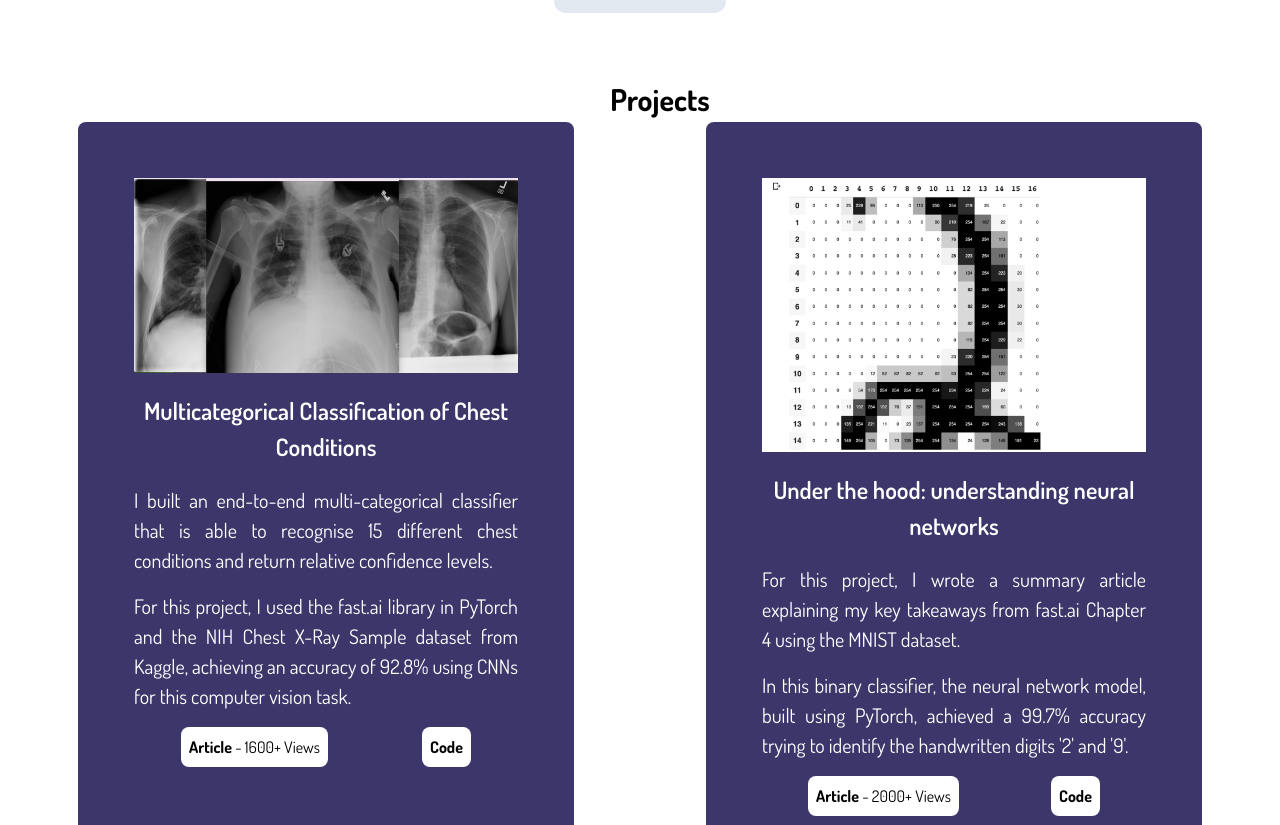
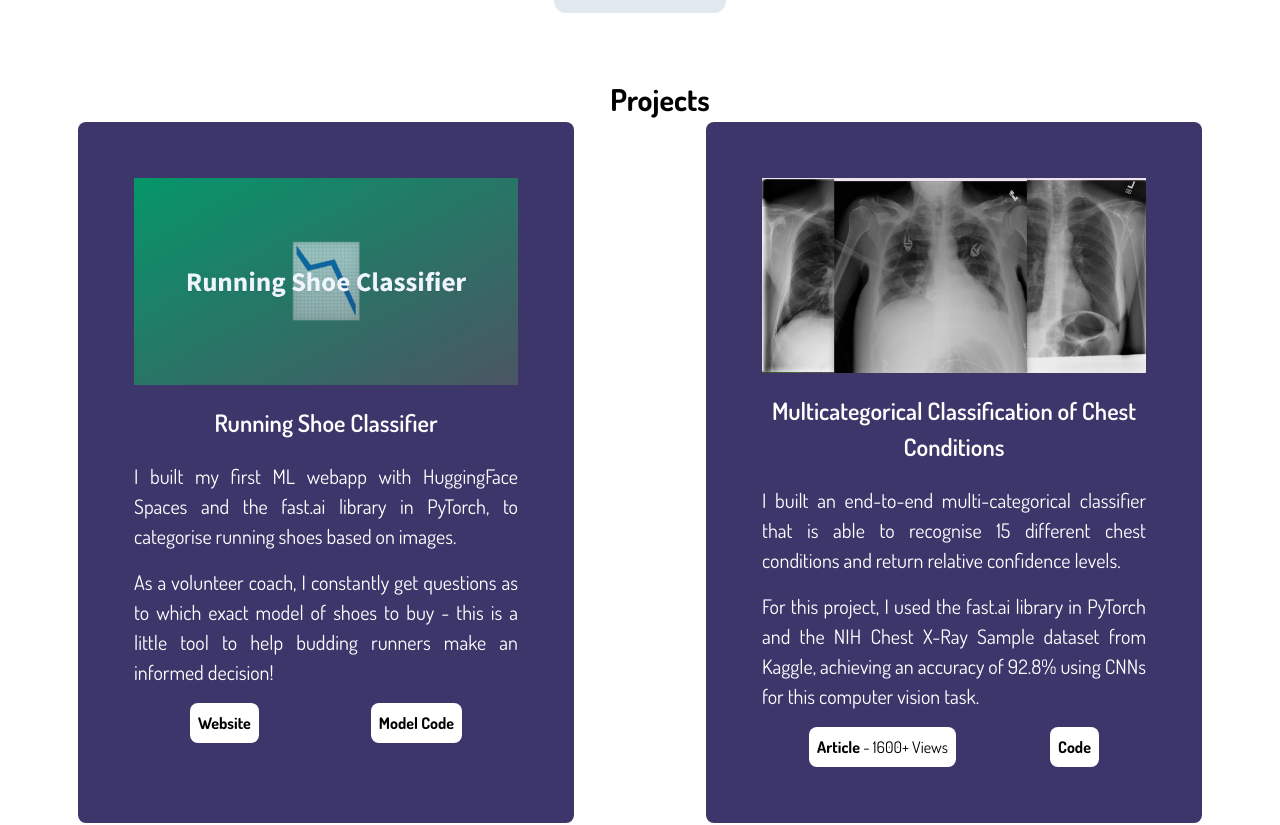
Before and after one commit to danielcwq/personal-website-current-build, a React (Create React App) app: page /portfolio in a window 1280 px wide. Shown: the part 320-1145 px from the top of the page. Built offline with nearby package versions, Linux system fonts and the light colour scheme.

Commit message:
Added new project

```diff
--- a/src/components/portfolio.js
+++ b/src/components/portfolio.js
@@ -63,6 +63,30 @@ function Portfolio(){
                 <h1 className = 'text-3xl pt-10 md:pt-16 font-bold pl-10 text-justify font-dosis'> Projects </h1>
             </div>
             <div className = 'grid grid-cols-1 md:grid-cols-2 gap-2 md:flex-row justify-between font-dosis mx-2 md:mx-4' style = {{minHeight: "50vh"}} >
+                <div className = 'w-4/5 mx-auto rounded-xl md:rounded-lg bg-indigo-900 hover:bg-blue-700 '>
+
+                        <div className = 'm-8 p-6 md:rounded-xl text-white font-dosis'>
+                            <img src='./HFhead.jpeg'/>
+                            <div className = "text-2xl font-semibold my-5 text-center ">
+                                Running Shoe Classifier
+                            </div>
+                            <div className = 'text-xl text-justify my-4'>
+                            I built my first ML webapp with HuggingFace Spaces and the fast.ai library in PyTorch, to categorise running shoes based on images.
+                            </div>
+                            <div className = 'text-xl text-justify my-4'>
+                            As a volunteer coach, I constantly get questions as to which exact model of shoes to buy - this is a little tool to help budding runners make an informed decision!
+                            </div>
+
+                            <div className = 'flex flex-row justify-around mt-4'>
+                                <a href = 'https://huggingface.co/spaces/danielcwq/running-shoe-classifier/'class = 'rounded-lg bg-white text-black p-2' target = '_blank'>
+                                    <b>Website</b>
+                                </a>
+                                <a href = 'https://www.kaggle.com/code/danielcwq/running-shoe-classifier/' className = 'rounded-lg bg-white text-black p-2' target = '_blank'>
+                                    <b>Model Code</b>
+                                </a>
+                            </div>
+                        </div>
+                </div>
                 <div className = 'w-4/5 mx-auto rounded-xl md:rounded-lg bg-indigo-900 hover:bg-blue-700 '>
 
                     <div className = 'm-8 p-6 md:rounded-xl text-white font-dosis'>
```
Also changed, not shown: public/HFhead.jpeg (added).
